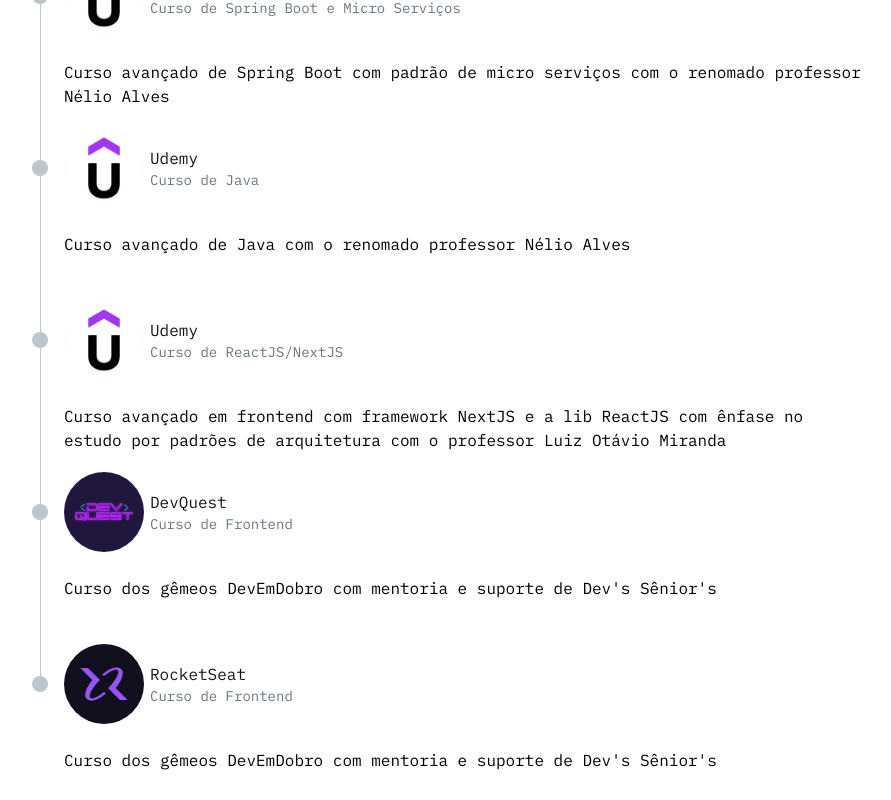
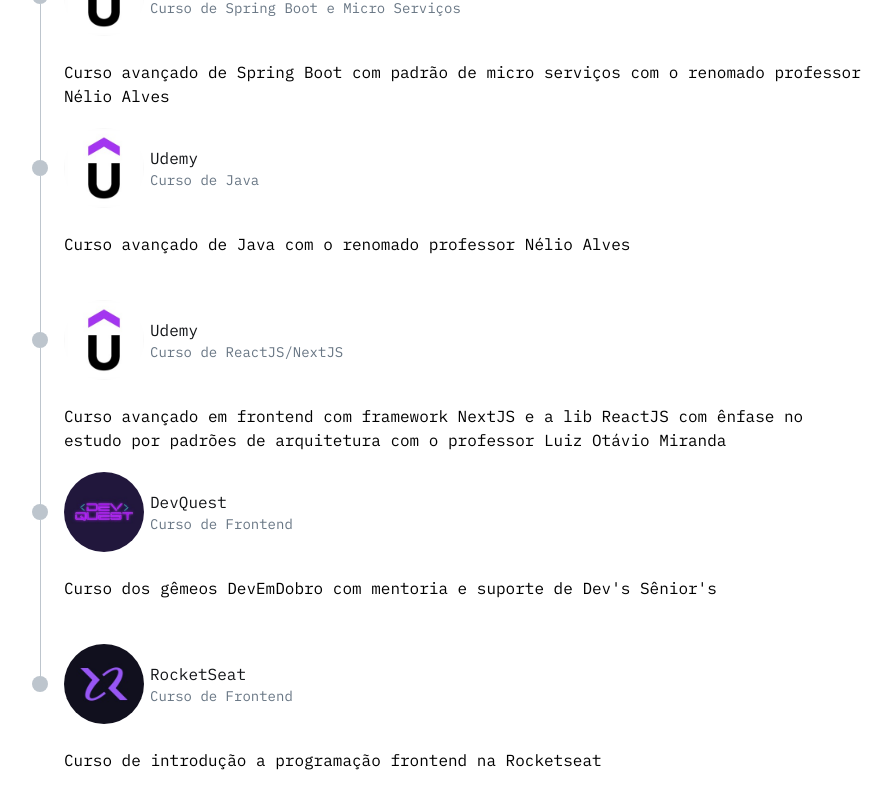
Before and after one commit to mikaelbernardes/my-app, a Next.js app: page /about in a window 1280 px wide. Shown: the part 2097-2897 px from the top of the page, without its empty margins (192-1083 px from the left). Built offline with nearby package versions, Linux system fonts and the light colour scheme.

Commit message:
fix: content by dataStepperBuilder

```diff
--- a/src/shared/data/DataStepperBuilder.ts
+++ b/src/shared/data/DataStepperBuilder.ts
@@ -102,7 +102,7 @@ export const StudiesSteppers: DataStepperBuilder[] = [
 		title: "RocketSeat",
 		subTitle: "Curso de Frontend",
 		timeLapse: "",
-		content: "Curso dos gêmeos DevEmDobro com mentoria e suporte de Dev's Sênior's",
+		content: "Curso de introdução a programação frontend na Rocketseat",
 		image: RocketseatLogo,
 		link: "https://www.rocketseat.com.br/"
 	},
```
